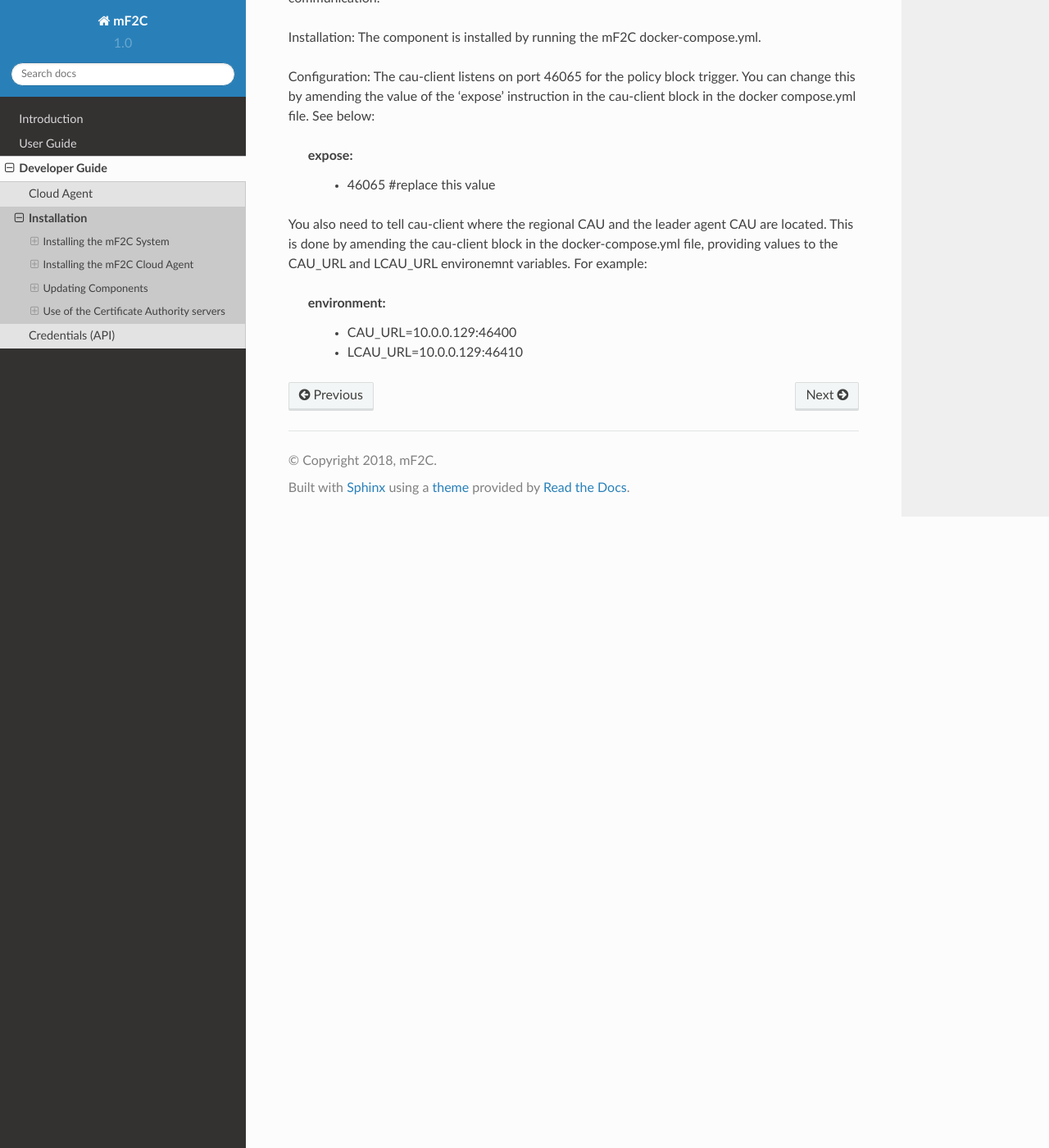
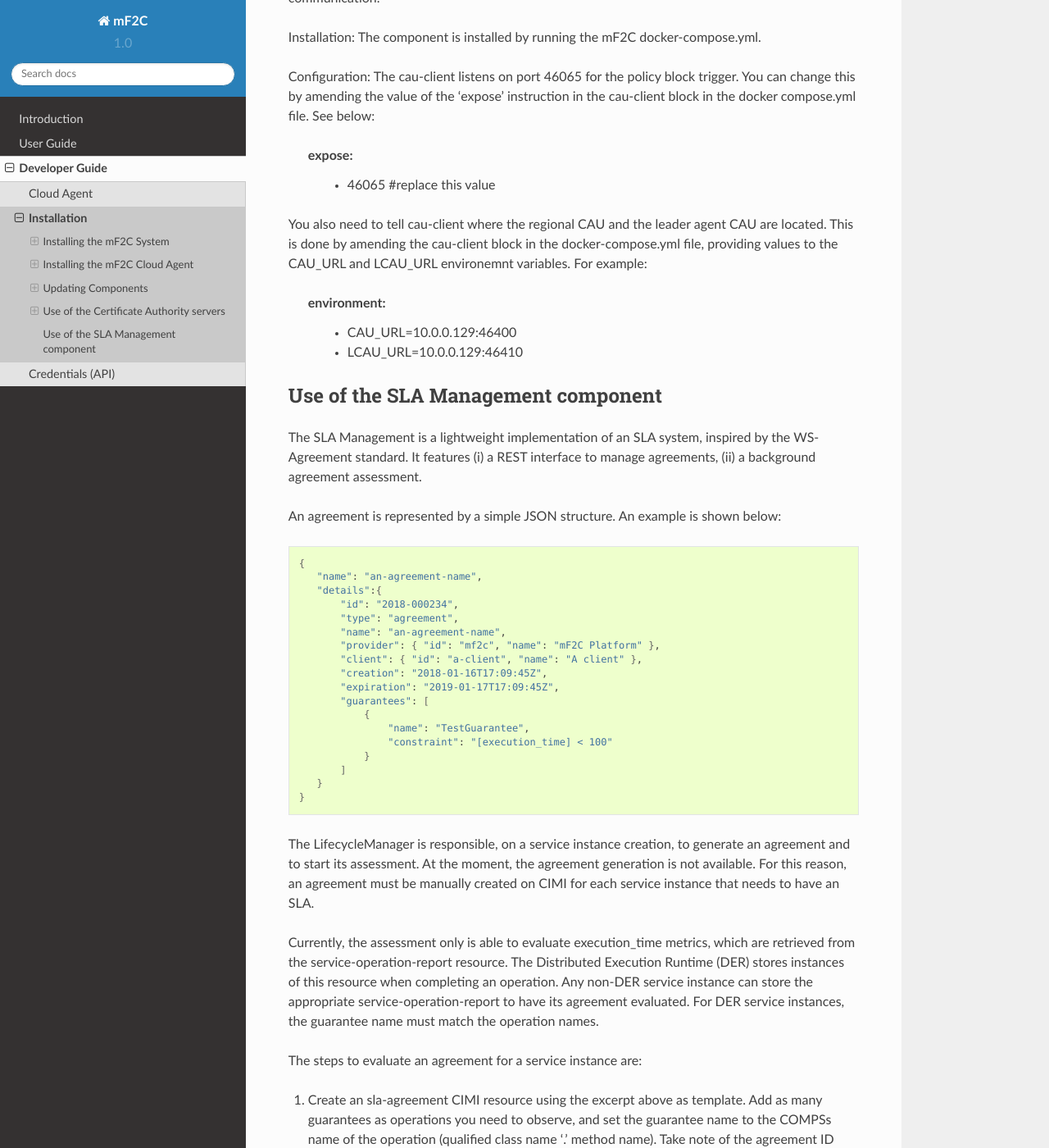
Before and after one commit to mF2C/Documentation, a Sphinx documentation site: the page built from documentation/developer_guide/installation.rst, in a window 1280 px wide and 1400 px high, scrolled down 3629 px. Shown: the whole window at 82% size. Built offline with Sphinx 7.4.7 and the Read the Docs theme 2.0.0, drawn with Linux system fonts in a browser that asks for light colours; some of the changed text lies outside the part shown.

Commit message:
Update installation.rst with SLA instructions

```diff
--- a/documentation/developer_guide/installation.rst
+++ b/documentation/developer_guide/installation.rst
@@ -186,3 +186,51 @@ You also need to tell cau-client where the regional CAU and the leader agent CAU
     environment:
       - CAU_URL=10.0.0.129:46400
       - LCAU_URL=10.0.0.129:46410
+
+
+Use of the SLA Management component
+-----------------------------------
+
+The SLA Management is a lightweight implementation of an SLA system, inspired by the WS-Agreement standard. It features (i) a REST interface to manage agreements, (ii) a background agreement assessment.
+
+An agreement is represented by a simple JSON structure. An example is shown below:
+
+.. code-block:: bash
+
+ {
+    "name": "an-agreement-name",
+    "details":{
+	"id": "2018-000234",
+	"type": "agreement",
+	"name": "an-agreement-name",
+	"provider": { "id": "mf2c", "name": "mF2C Platform" },
+	"client": { "id": "a-client", "name": "A client" },
+	"creation": "2018-01-16T17:09:45Z",
+	"expiration": "2019-01-17T17:09:45Z",
+	"guarantees": [
+	    {
+		"name": "TestGuarantee",
+		"constraint": "[execution_time] < 100"
+	    }
+	]
+    }
+ }
+
+The LifecycleManager is responsible, on a service instance creation, to generate an agreement and to start its assessment.
+At the moment, the agreement generation is not available. For this reason, an agreement must be manually created on CIMI for each
+service instance that needs to have an SLA.
+
+Currently, the assessment only is able to evaluate execution_time metrics, which are retrieved from the service-operation-report
+resource. The Distributed Execution Runtime (DER) stores instances of this resource when completing an operation. Any non-DER
+service instance can store the appropriate service-operation-report to have its agreement evaluated. For DER service instances,
+the guarantee name must match the operation names.
+
+The steps to evaluate an agreement for a service instance are:
+
+1. Create an sla-agreement CIMI resource using the excerpt above as template. Add as many guarantees as operations you need to
+   observe, and set the guarantee name to the COMPSs name of the operation (qualified class name '.' method name). Take note of
+   the agreement ID auto generated by CIMI.
+2. Start the service instance through the Lifecycle Manager passing the agreement ID as parameter. The Lifecycle Manager also
+   starts the agreement assessment. Alternatively, you can manually update the agreement field of an existing service instance
+   and update the status field to "started" of the corresponding agreement resource.
+3. Once the service is started, instances of the sla-violation resource are created if any guarantee term is not fulfilled.
```
